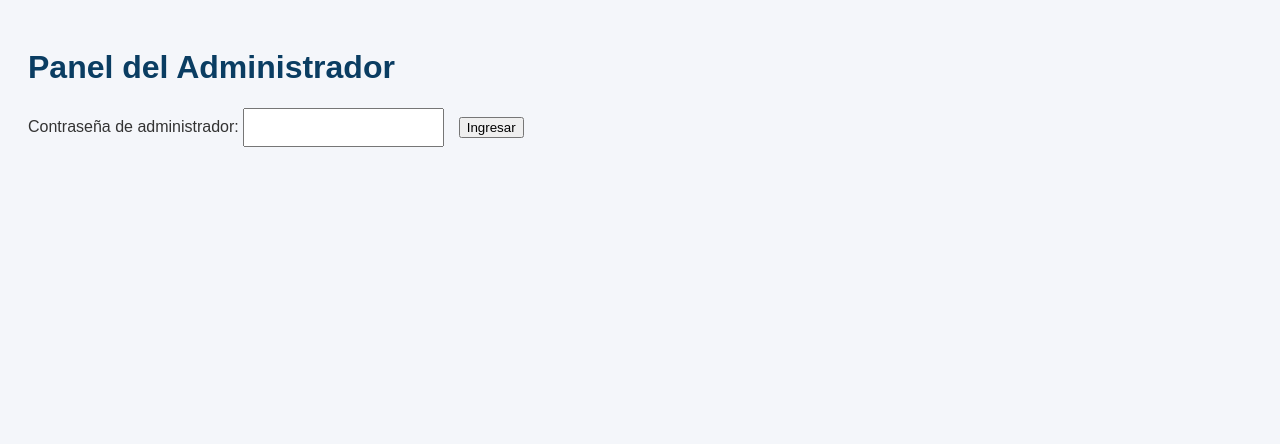
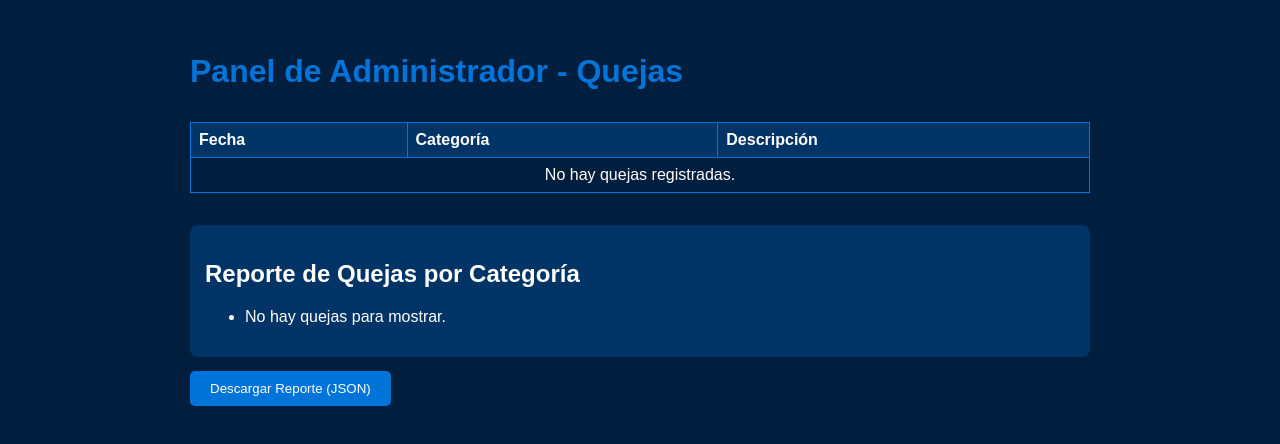
Before and after one commit to Carlos456974/Buzon, a plain HTML site: page admin.html in a window 1280 px wide. Drawn offline with Linux system fonts and the light colour scheme.

Commit message:
Update admin.html

```diff
--- a/admin.html
+++ b/admin.html
@@ -2,125 +2,116 @@
 <html lang="es">
 <head>
   <meta charset="UTF-8" />
-  <meta name="viewport" content="width=device-width, initial-scale=1.0"/>
-  <title>Administrador - Buzón de Quejas</title>
+  <meta name="viewport" content="width=device-width, initial-scale=1" />
+  <title>Panel Administrador</title>
   <style>
     body {
       font-family: Arial, sans-serif;
-      background-color: #f4f6fa;
-      color: #333;
-      padding: 20px;
+      background-color: #001f3f;
+      color: white;
+      padding: 2em;
+      max-width: 900px;
+      margin: auto;
     }
-
-    h1, h2 {
-      color: #0a3d62;
+    h1 {
+      color: #0074D9;
+      margin-bottom: 1em;
     }
-
-    #adminPanel {
-      display: none;
-    }
-
     table {
       width: 100%;
       border-collapse: collapse;
-      margin-top: 20px;
+      margin-bottom: 2em;
     }
-
     th, td {
-      padding: 10px;
-      border: 1px solid #ccc;
+      border: 1px solid #0074D9;
+      padding: 8px;
       text-align: left;
     }
-
     th {
-      background-color: #0a3d62;
+      background-color: #003366;
+    }
+    #reporteCategorias {
+      background-color: #003366;
+      padding: 15px;
+      border-radius: 8px;
+    }
+    button {
+      background-color: #0074D9;
+      border: none;
+      padding: 10px 20px;
+      border-radius: 5px;
       color: white;
-    }
-
-    #login input {
-      padding: 10px;
-      margin-right: 10px;
-    }
-
-    .category-count {
-      font-weight: bold;
-      color: #0a3d62;
+      cursor: pointer;
+      margin-top: 1em;
     }
   </style>
 </head>
 <body>
-  <h1>Panel del Administrador</h1>
+  <h1>Panel de Administrador - Quejas</h1>
 
-  <div id="login">
-    <label for="adminPass">Contraseña de administrador:</label>
-    <input type="password" id="adminPass" />
-    <button onclick="login()">Ingresar</button>
+  <table id="tablaQuejas">
+    <thead>
+      <tr>
+        <th>Fecha</th>
+        <th>Categoría</th>
+        <th>Descripción</th>
+      </tr>
+    </thead>
+    <tbody>
+      <!-- Aquí se cargan las quejas -->
+    </tbody>
+  </table>
+
+  <div id="reporteCategorias">
+    <h2>Reporte de Quejas por Categoría</h2>
+    <ul id="listaCategorias"></ul>
   </div>
 
-  <div id="adminPanel">
-    <h2>Quejas Recibidas</h2>
-    <table id="complaintTable">
-      <thead>
-        <tr>
-          <th>Categoría</th>
-          <th>Mensaje</th>
-        </tr>
-      </thead>
-      <tbody></tbody>
-    </table>
-
-    <h2>Reporte por Categorías</h2>
-    <ul id="categoryReport"></ul>
-  </div>
+  <button onclick="descargarReporte()">Descargar Reporte (JSON)</button>
 
   <script>
-    async function login() {
-      const pass = document.getElementById("adminPass").value;
-      const hashed = await sha256(pass);
-      const storedHash = "ef92b778bafe771e89245b89ecbc08a44a4e166c06659911881f383d4473e94f"; // hash de admin123
+    // Cargar quejas desde localStorage
+    const quejas = JSON.parse(localStorage.getItem('quejas')) || [];
 
-      if (hashed === storedHash) {
-        document.getElementById("login").style.display = "none";
-        document.getElementById("adminPanel").style.display = "block";
-        loadComplaints();
-        generateReport();
-      } else {
-        alert("Contraseña incorrecta.");
+    const tbody = document.querySelector('#tablaQuejas tbody');
+    const listaCategorias = document.getElementById('listaCategorias');
+
+    // Mostrar quejas en tabla
+    if (quejas.length === 0) {
+      tbody.innerHTML = '<tr><td colspan="3" style="text-align:center;">No hay quejas registradas.</td></tr>';
+    } else {
+      quejas.forEach(q => {
+        const tr = document.createElement('tr');
+        const fecha = new Date(q.fecha).toLocaleString();
+        tr.innerHTML = `<td>${fecha}</td><td>${q.categoria}</td><td>${q.descripcion}</td>`;
+        tbody.appendChild(tr);
+      });
+    }
+
+    // Calcular conteo por categoría
+    const conteoCategorias = {};
+    quejas.forEach(q => {
+      conteoCategorias[q.categoria] = (conteoCategorias[q.categoria] || 0) + 1;
+    });
+
+    // Mostrar reporte
+    if (Object.keys(conteoCategorias).length === 0) {
+      listaCategorias.innerHTML = '<li>No hay quejas para mostrar.</li>';
+    } else {
+      for (const [cat, count] of Object.entries(conteoCategorias)) {
+        const li = document.createElement('li');
+        li.textContent = `${cat}: ${count} queja(s)`;
+        listaCategorias.appendChild(li);
       }
     }
 
-    async function sha256(message) {
-      const msgBuffer = new TextEncoder().encode(message);
-      const hashBuffer = await crypto.subtle.digest('SHA-256', msgBuffer);
-      const hashArray = Array.from(new Uint8Array(hashBuffer));
-      return hashArray.map(b => b.toString(16).padStart(2, '0')).join('');
-    }
-
-    function loadComplaints() {
-      const complaints = JSON.parse(localStorage.getItem("complaints")) || [];
-      const tableBody = document.getElementById("complaintTable").querySelector("tbody");
-      tableBody.innerHTML = "";
-      complaints.forEach(c => {
-        const row = document.createElement("tr");
-        row.innerHTML = `<td>${c.category}</td><td>${c.message}</td>`;
-        tableBody.appendChild(row);
-      });
-    }
-
-    function generateReport() {
-      const complaints = JSON.parse(localStorage.getItem("complaints")) || [];
-      const counts = {};
-      complaints.forEach(c => {
-        counts[c.category] = (counts[c.category] || 0) + 1;
-      });
-
-      const report = document.getElementById("categoryReport");
-      report.innerHTML = "";
-      for (const category in counts) {
-        const li = document.createElement("li");
-        li.innerHTML = `<span class="category-count">${category}:</span> ${counts[category]} queja(s)`;
-        report.appendChild(li);
-      }
+    // Descargar reporte JSON
+    function descargarReporte() {
+      const dataStr = "data:text/json;charset=utf-8," + encodeURIComponent(JSON.stringify(quejas, null, 2));
+      const dlAnchorElem = document.createElement('a');
+      dlAnchorElem.setAttribute("href", dataStr);
+      dlAnchorElem.setAttribute("download", "reporte_quejas.json");
+      dlAnchorElem.click();
     }
   </script>
 </body>
```
